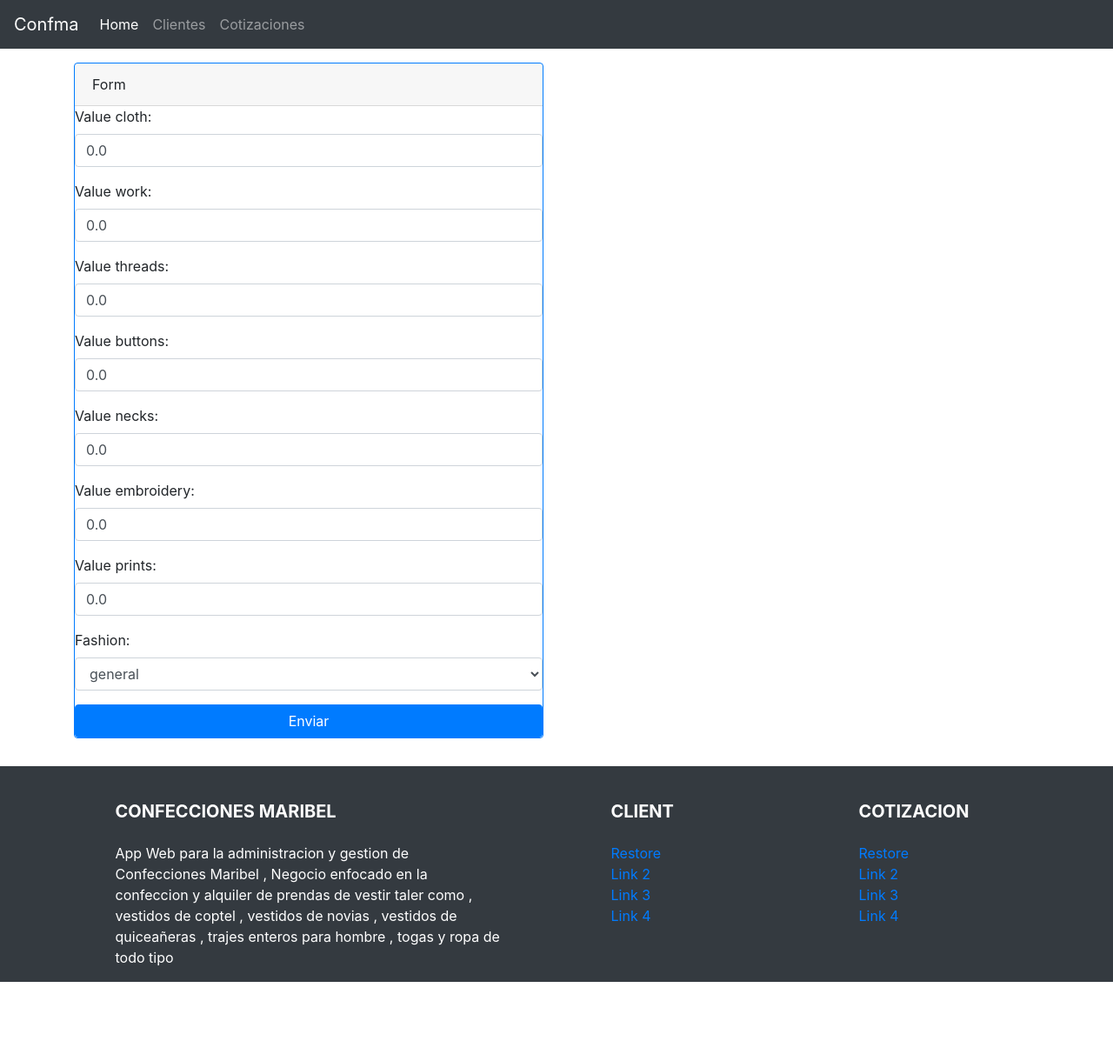
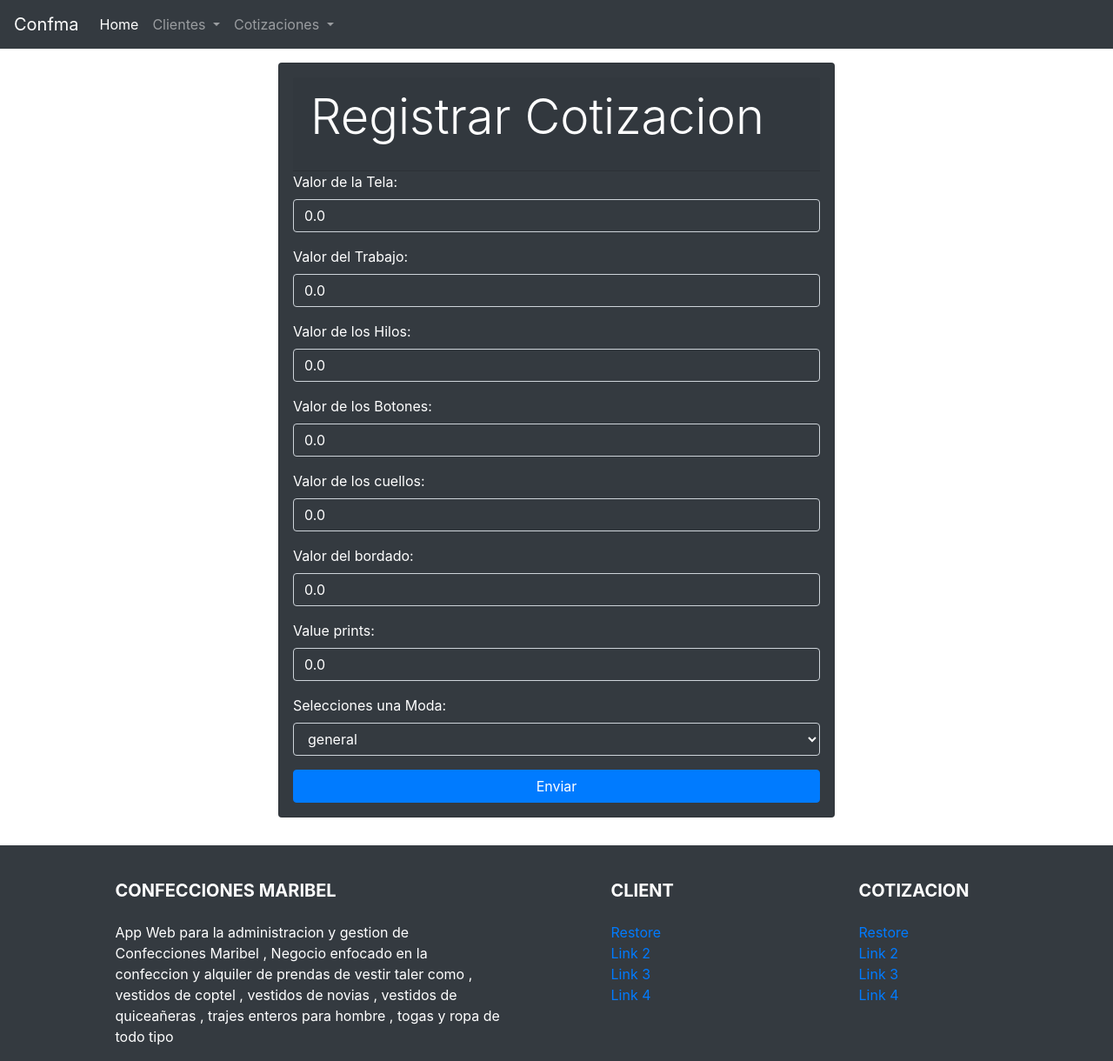
Before and after one commit to wdavid73/django2_2_6-apps, a Django app: page /confma/cotizacion/create/ in a window 1280 px wide. Shown: the whole page at 87% size. Before the commit the page ends 1129 px from the top, so only its background shows below. Run offline with Django 3.2, Linux system fonts and the light colour scheme; some libraries are stand-ins or nearby versions.

Commit message:
modificaciones a la interfaz

```diff
--- a/confma/forms/cotizacion.py
+++ b/confma/forms/cotizacion.py
@@ -1,5 +1,6 @@
 from django.forms import ModelForm , TextInput
 from django import forms
+from django.utils.translation import gettext_lazy as _
 
 from ..models import Cotizacion
 
@@ -24,13 +25,55 @@ class CotizacionFormModel(forms.ModelForm):
             ]
 
         widgets = {
-            'value_cloth'       : forms.NumberInput(attrs = {'placeholder' : 'Valor de la tela , Ejemplo : 150.00' , 'class' : 'form-control'}),
-            'value_work'        : forms.NumberInput(attrs = {'placeholder' : 'Valor del Trabajo  , Ejemplo : 150.00' , 'class' : 'form-control'}),
-            'value_threads'     : forms.NumberInput(attrs = {'placeholder' : 'Valor de los Hilos  , Ejemplo : 150.00' , 'class' : 'form-control'}),
-            'value_buttons'     : forms.NumberInput(attrs = {'placeholder' : 'Valor de los botones  , Ejemplo : 150.00' , 'class' : 'form-control'}),
-            'value_necks'       : forms.NumberInput(attrs = {'placeholder' : 'Valor de los cuello  , Ejemplo : 150.00' , 'class' : 'form-control'}),
-            'value_embroidery'  : forms.NumberInput(attrs = {'placeholder' : 'Valor del bordado  , Ejemplo : 150.00' , 'class' : 'form-control'}),
-            'value_prints'      : forms.NumberInput(attrs = {'placeholder' : 'Valor del estanpado  , Ejemplo : 150.00' , 'class' : 'form-control'}),
-            'fashion'           : forms.Select(choices = FASHION_CHOICE , attrs ={'class' : 'form-control'}),
+
+            'value_cloth'      : forms.NumberInput(
+                attrs = {
+                    'placeholder' : 'Valor de la tela , Ejemplo : 150.00',
+                    'class' : 'form-control bg-dark text-white mb-3'}),
+
+            'value_work'       : forms.NumberInput(
+                attrs = {
+                    'placeholder' : 'Valor del Trabajo , Ejemplo : 150.00',
+                    'class' : 'form-control bg-dark text-white mb-3'}),
+
+            'value_threads'    : forms.NumberInput(
+                attrs = {
+                    'placeholder' : 'Valor de los Hilos  , Ejemplo : 150.00',
+                    'class' : 'form-control bg-dark text-white mb-3'}),
+
+            'value_buttons'    : forms.NumberInput(
+                attrs = {
+                    'placeholder' : 'Valor de los botones  , Ejemplo : 150.00',
+                    'class' : 'form-control bg-dark text-white mb-3'}),
+
+            'value_necks'      : forms.NumberInput(
+                attrs = {
+                    'placeholder' : 'Valor de los cuello , Ejemplo : 150.00',
+                    'class' : 'form-control bg-dark text-white mb-3'}),
+
+            'value_embroidery' : forms.NumberInput(
+                attrs = {
+                    'placeholder' : 'Valor del bordado  , Ejemplo : 150.00',
+                    'class' : 'form-control bg-dark text-white mb-3'}),
+
+            'value_prints'     : forms.NumberInput(
+                attrs = {
+                    'placeholder' : 'Valor del estanpado  , Ejemplo : 150.00',
+                    'class' : 'form-control bg-dark text-white mb-3'}),
+
+            'fashion'          : forms.Select(choices = FASHION_CHOICE,
+                attrs ={
+                    'class' : 'form-control bg-dark text-white mb-3'}),
 
         }
+
+        labels = {
+            "value_cloth"       : _("Valor de la Tela"),
+            "value_work"        : _("Valor del Trabajo"),
+            "value_threads"     : _("Valor de los Hilos"),
+            "value_buttons"     : _("Valor de los Botones"),
+            "value_necks"       : _("Valor de los cuellos"),
+            "value_embroidery"  : _("Valor del bordado"),
+            "value_print"       : _("Valor del estampado"),
+            "fashion"           : _("Selecciones una Moda:"),
+        }
--- a/confma/template/cotizacion/create.html
+++ b/confma/template/cotizacion/create.html
@@ -1,21 +1,20 @@
 {% extends 'layouts/base.html' %}
 {% block title%} Home Confma App -  COTIZACION CREATE {% endblock %}
-{% block principal_options%}{% endblock%}
 {% block content %}
-<div class="container">
 	<div class="row">
-		<div class="col-6">
+		<div class="col">
 			<div class="form-group mt-3">
-				<div class="card border-primary mb-3" >
-				  <div class="card-header">Form</div>
+				<div class="card bg-dark text-white mb-3 w-50 container p-3" >
+				  	<div class="card-header">
+				  		<p class="display-4">Registrar Cotizacion</p>
+					</div>
 					    <form method="POST">
 				            {% csrf_token %}
-				            {{ form.as_p}}
-							<input type="submit" value="Enviar" class="btn btn-primary btn-block" id="client"  name ="client">
+				            {{ form}}
+							<input type="submit" value="Enviar" class="btn btn-primary btn-block mt-3" id="client"  name ="submit_coti">
 				        </form>
 				  </div>
 			</div>
 		</div>
 	</div>
-</div>
 {% endblock%}
--- a/confma/template/cotizacion/delete.html
+++ b/confma/template/cotizacion/delete.html
@@ -4,7 +4,7 @@
 {% block name%}
    	<h2 class="text-center mt-2 mb-4"> <i class="material-icons">delete</i>Delete Permanent Cotizacion ? </h2>
 {% endblock %}
-{% block principal_options%} {% endblock%}
+
 {% block content %}
 
 
--- a/confma/template/cotizacion/deletel.html
+++ b/confma/template/cotizacion/deletel.html
@@ -7,8 +7,6 @@
     <h2 class="text-center mt-2 mb-4"> <i class="material-icons">delete</i>Delete Cotizacion ? </h2>
 {% endblock %}
 
-{% block principal_options%}
-{% endblock%}
 
 
 {% block content %}
--- a/confma/template/cotizacion/restore.html
+++ b/confma/template/cotizacion/restore.html
@@ -5,8 +5,6 @@
 {% block name%}
     <h2 class="text-center mt-2 mb-4"> <i class="material-icons">account_circle</i> Cotizacion Restoration</h2>
 {% endblock %}
-{% block principal_options%}
-{% endblock%}
 
 {% block content %}
 
--- a/confma/template/cotizacion/update.html
+++ b/confma/template/cotizacion/update.html
@@ -7,8 +7,6 @@
     <h2 class="text-center mt-2 mb-4"> <i class="material-icons"> update </i> Update User <span class="badge badge-primary badge-pill">#{{user.id}}</span>  </h2>
 {% endblock %}
 
-{% block principal_options%}
-{% endblock%}
 
 {% block content %}
 
--- a/confma/template/layouts/base.html
+++ b/confma/template/layouts/base.html
@@ -39,19 +39,10 @@
     {% include './navbar.html' %}
     {% block name %}{% endblock %}
 
-    {% block principal_options %}
-    <div class="row">
-        <div class="container mb-2 mt-2 btn-group btn-group-lg col-6">
-            <a href="create/" class="btn btn-secondary">Registered {{ model }}</a>
-            <a href="details/" class="btn btn-info">Register {{ model }}</a>
-        </div>
-    </div>
-    {% endblock %}
-
     {% block content %}
     {% endblock %}
-
-<footer class="page-footer font-small stylish-color-dark pt-4 bg-dark text-white mt-3">
+  </body>
+  <footer class="page-footer font-small stylish-color-dark pt-4 bg-dark text-white mt-3">
   <div class="container text-center text-md-left">
     <div class="row">
       <div class="col-md-5 mx-auto">
@@ -97,9 +88,4 @@
     </div>
   </div>
 </footer>
-
-
-
-
-  </body>
 </html>
--- a/confma/template/layouts/navbar.html
+++ b/confma/template/layouts/navbar.html
@@ -16,16 +16,34 @@
       <li class="nav-item active">
         <a class="nav-link" href="/confma/">Home</a>
       </li>
-      <li class="nav-item">
-        <a class="nav-link" href="/confma/users/">Clientes</a>
+
+      <li class="nav-item dropdown">
+        <a class="nav-link dropdown-toggle" href="#" id="navbarDropdown" role="button" data-toggle="dropdown" aria-haspopup="true" aria-expanded="false">
+          Clientes
+        </a>
+        <div class="dropdown-menu bg-dark" aria-labelledby="navbarDropdown">
+          <a href="/confma/users/create/" class="dropdown-item bg-dark text-white">Register</a>
+          <div class="dropdown-divider bg-dark"></div>
+          <a href="/confma/users/details/" class="dropdown-item  bg-dark text-white">Registered</a>
+        </div>
       </li>
-       <li class="nav-item">
-        <a class="nav-link" href="/confma/cotizacion/">Cotizaciones</a>
+
+      <li class="nav-item dropdown">
+        <a class="nav-link dropdown-toggle" href="#" id="navbarDropdown" role="button" data-toggle="dropdown" aria-haspopup="true" aria-expanded="false">
+          Cotizaciones
+        </a>
+        <div class="dropdown-menu bg-dark" aria-labelledby="navbarDropdown">
+          <a href="/confma/cotizacion/create/" class="dropdown-item bg-dark text-white">Register</a>
+          <div class="dropdown-divider bg-dark"></div>
+          <a href="/confma/cotizacion/" class="dropdown-item  bg-dark text-white">Registered</a>
+        </div>
       </li>
+
       <!-- <li class="nav-item">
         <a class="nav-link disabled" href="#" tabindex="-1" aria-disabled="true"
           >Disabled</a
         >
+
       </li> -->
     </ul>
   </div>
--- a/confma/template/users/create.html
+++ b/confma/template/users/create.html
@@ -4,8 +4,6 @@
     User Create
 {% endblock %}
 
-{% block principal_options%}
-{% endblock%}
 
 {% block content %}
 
--- a/confma/template/users/delete.html
+++ b/confma/template/users/delete.html
@@ -6,8 +6,6 @@
     <h2 class="text-center mt-2 mb-4"> <i class="material-icons">delete</i>Delete User ? </h2>
 {% endblock %}
 
-{% block principal_options%}
-{% endblock%}
 
 {% block content %}
 <form action="" method="POST">
--- a/confma/template/users/deletel.html
+++ b/confma/template/users/deletel.html
@@ -7,8 +7,6 @@
     <h2 class="text-center mt-2 mb-4"> <i class="material-icons">delete</i>Delete User ? </h2>
 {% endblock %}
 
-{% block principal_options%}
-{% endblock%}
 
 
 {% block content %}
--- a/confma/template/users/restore.html
+++ b/confma/template/users/restore.html
@@ -5,8 +5,6 @@
 {% block name%}
     <h2 class="text-center mt-2 mb-4"> <i class="material-icons">account_circle</i> User Restoration</h2>
 {% endblock %}
-{% block principal_options%}
-{% endblock%}
 
 {% block content %}
 
--- a/confma/template/users/update.html
+++ b/confma/template/users/update.html
@@ -7,8 +7,6 @@
     <h2 class="text-center mt-2 mb-4"> <i class="material-icons"> update </i> Update User <span class="badge badge-primary badge-pill">#{{user.id}}</span>  </h2>
 {% endblock %}
 
-{% block principal_options%}
-{% endblock%}
 
 {% block content %}
 
```
Also changed, not shown: confma/template/cotizacion/home.html (+15 -9 lines), confma/template/users/home_users.html (+10 -9 lines), confma/views/users.py (+8 -1 lines).
